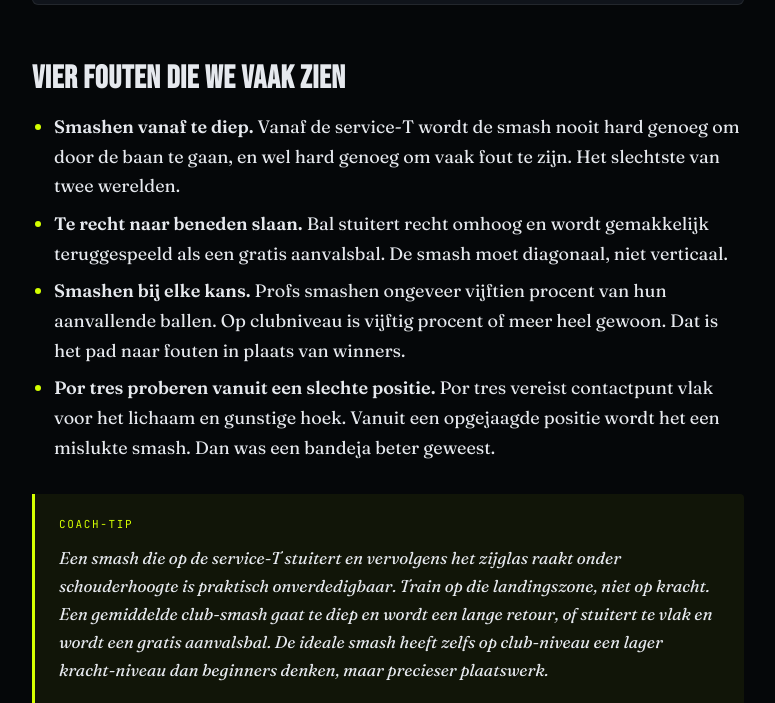
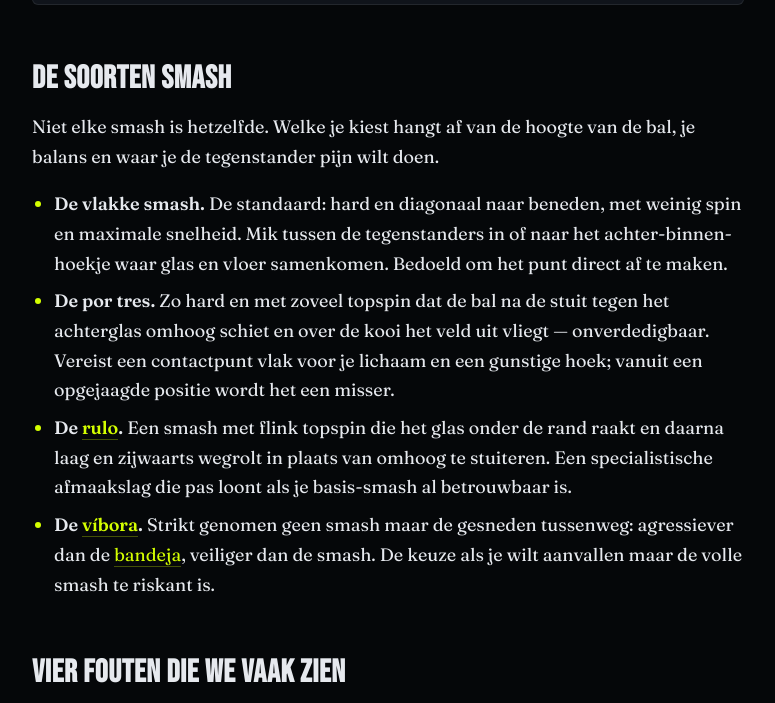
Before and after one commit to puinhoopbv-bot/padelpatterns, a plain HTML site: page smash.html in a window 1280 px wide. Shown: the part 4027-4730 px from the top of the page, without its empty margins (252-1027 px from the left). Drawn offline with Linux system fonts and the light colour scheme.

Commit message:
Update smash.html

```diff
--- a/smash.html
+++ b/smash.html
@@ -283,6 +283,16 @@
     <figure class="stroke-anim" data-stroke="smash">
       <figcaption>Zijaanzicht, speler slaat naar rechts. Klik op de balkjes om per fase stil te zetten.</figcaption>
     </figure>
+    <h2>De soorten smash</h2>
+    <p>Niet elke smash is hetzelfde. Welke je kiest hangt af van de hoogte van de bal, je balans en waar je de tegenstander pijn wilt doen.</p>
+    <ul>
+      <li><strong>De vlakke smash.</strong> De standaard: hard en diagonaal naar beneden, met weinig spin en maximale snelheid. Mik tussen de tegenstanders in of naar het achter-binnen-hoekje waar glas en vloer samenkomen. Bedoeld om het punt direct af te maken.</li>
+      <li><strong>De por tres.</strong> Zo hard en met zoveel topspin dat de bal na de stuit tegen het achterglas omhoog schiet en over de kooi het veld uit vliegt — onverdedigbaar. Vereist een contactpunt vlak voor je lichaam en een gunstige hoek; vanuit een opgejaagde positie wordt het een misser.</li>
+      <li><strong>De <a href="/rulo">rulo</a>.</strong> Een smash met flink topspin die het glas onder de rand raakt en daarna laag en zijwaarts wegrolt in plaats van omhoog te stuiteren. Een specialistische afmaakslag die pas loont als je basis-smash al betrouwbaar is.</li>
+      <li><strong>De <a href="/vibora">víbora</a>.</strong> Strikt genomen geen smash maar de gesneden tussenweg: agressiever dan de <a href="/bandeja">bandeja</a>, veiliger dan de smash. De keuze als je wilt aanvallen maar de volle smash te riskant is.</li>
+    </ul>
+
+
 
     <h2>Vier fouten die we vaak zien</h2>
     <ul>
@@ -303,6 +313,11 @@
     <p>Bekijk dit patroon vanuit elke camerahoek met spelersposities en balbanen, in de Patterns 3D-tool.</p>
     <a href="/tools/patterns#smash" class="viz-callout-btn">Open Patterns 3D <span>→</span></a>
   </div>
+    <h2>Hoe train je je smash?</h2>
+    <p>Een gerichte oefening: laat een maatje of ball-machine vijftien lobs op rij hoog en diep over je heen spelen. Jij smasht, maar met één regel — je slaat alleen als je in balans staat en de bal boven je hoofd is; bij twijfel speel je een <a href="/bandeja">bandeja</a>. Tel na afloop twee dingen: hoeveel smashes daadwerkelijk in de aanvallende hoek landden, én hoe vaak je hem terecht hebt laten lopen.</p>
+    <p>Begin met de lat op acht van de vijftien raak. Train net zo hard op de kunst van het níét smashen als op de slag zelf, want dat is waar clubspelers punten verliezen: niet in de techniek, maar in de keuze. Voor het tactische plaatje van die keuze, zie <a href="/smash-vs-bandeja">smash vs bandeja</a>.</p>
+
+
 
     <h2>De smash als beslissing, niet als reflex</h2>
     <p>Een coach-regel die meer oplevert dan welke techniek-tip ook: voordat je smasht, vraag jezelf in een halve seconde drie dingen af. Sta ik in balans? Zijn er gaten? Is dit echt mijn beste optie? Als je een van de drie niet zeker weet, kies dan bandeja.</p>
```
